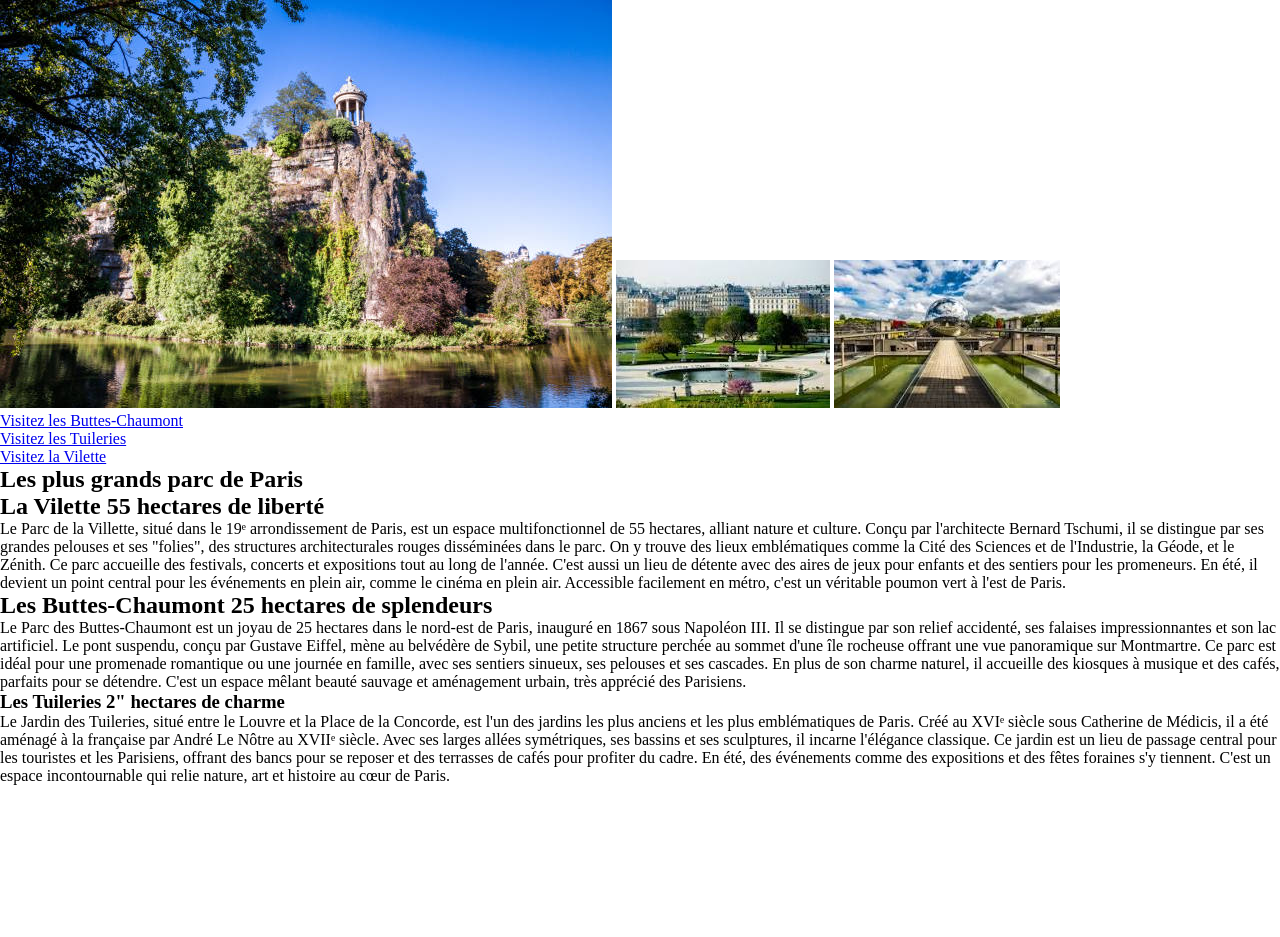
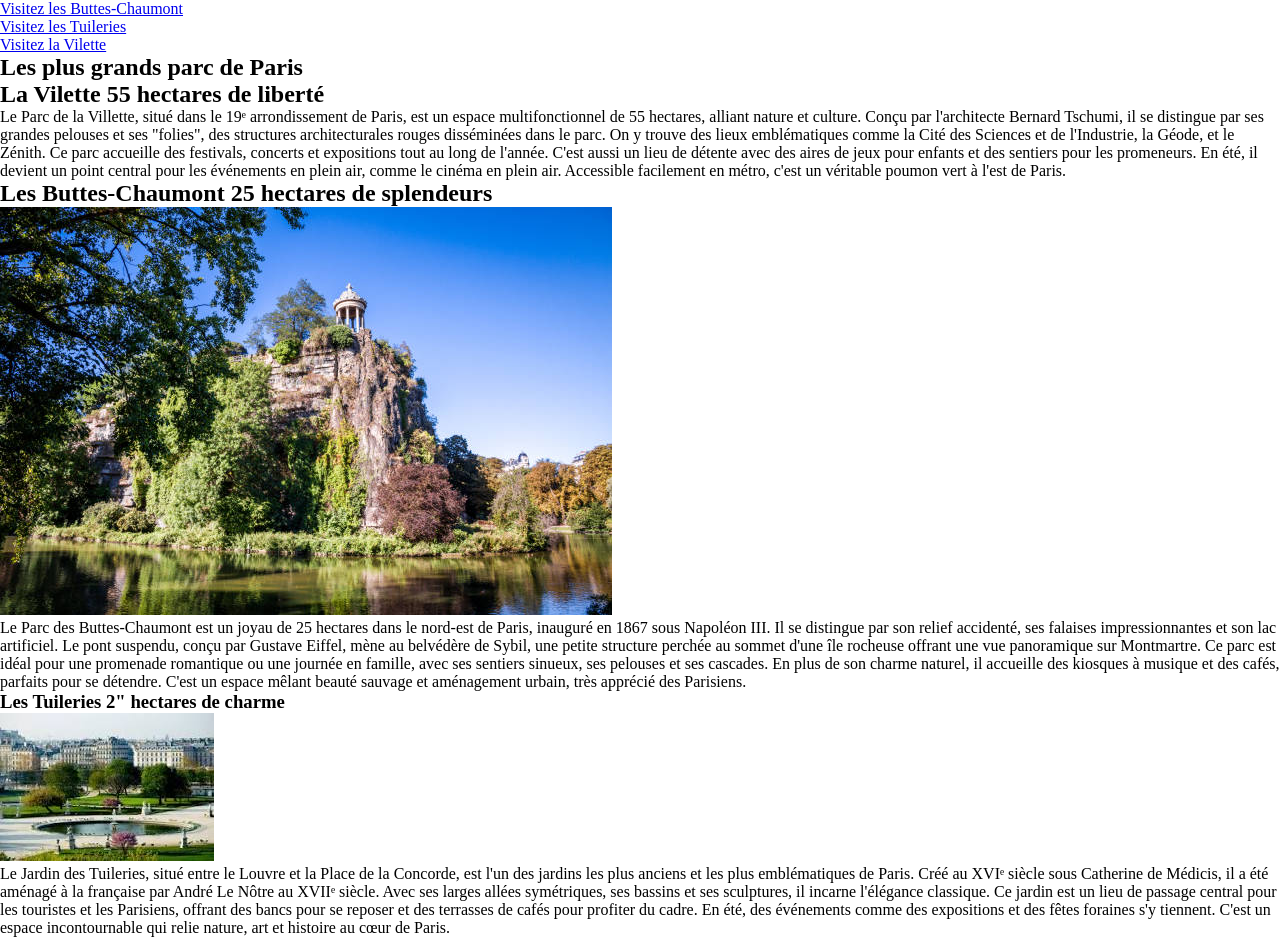
Before and after one commit to Honeybloom0/les-parcs-de-paris, a plain HTML site: page index.html in a window 1280 px wide. Before the commit the page ends 800 px from the top, so only its background shows below. Drawn offline with Linux system fonts and the light colour scheme.

Commit message:
supp photo header

```diff
--- a/index.html
+++ b/index.html
@@ -14,9 +14,9 @@
     <header>
         <nav>
             <div class="illustration">
-                <img src="./src/buttes-chaumont.jpeg" alt="Illustration du parc des Buttes-Chaumont">
-                <img src="./src/tuilerie.jpeg" alt="Illustration du parc des Tuileries">
-                <img src="./src/vilette.jpeg" alt="Illustration du parc de la Vilette">
+
+
+
             </div>
 
             <div class="visit">
@@ -33,6 +33,7 @@
         <h1>Les plus grands parc de Paris</h1>
         <section>
             <h2>La Vilette 55 hectares de liberté</h2>
+
             <p>Le Parc de la Villette, situé dans le 19ᵉ arrondissement de Paris, est un espace multifonctionnel de 55
                 hectares, alliant nature et culture. Conçu par l'architecte Bernard Tschumi, il se distingue par ses
                 grandes pelouses et ses "folies", des structures architecturales rouges disséminées dans le parc. On y
@@ -45,6 +46,7 @@
         </section>
         <section>
             <h2>Les Buttes-Chaumont 25 hectares de splendeurs</h2>
+            <img src="./src/buttes-chaumont.jpeg" alt="Illustration du parc des Buttes-Chaumont">
             <p>Le Parc des Buttes-Chaumont est un joyau de 25 hectares dans le nord-est de Paris, inauguré en 1867 sous
                 Napoléon III. Il se distingue par son relief accidenté, ses falaises impressionnantes et son lac
                 artificiel. Le pont suspendu, conçu par Gustave Eiffel, mène au belvédère de Sybil, une petite structure
@@ -56,6 +58,7 @@
         </section>
         <section>
             <h3>Les Tuileries 2" hectares de charme</h3>
+            <img src="./src/tuilerie.jpeg" alt="Illustration du parc des Tuileries">
             <p>Le Jardin des Tuileries, situé entre le Louvre et la Place de la Concorde, est l'un des jardins les plus
                 anciens et les plus emblématiques de Paris. Créé au XVIᵉ siècle sous Catherine de Médicis, il a été
                 aménagé à la française par André Le Nôtre au XVIIᵉ siècle. Avec ses larges allées symétriques, ses
```
